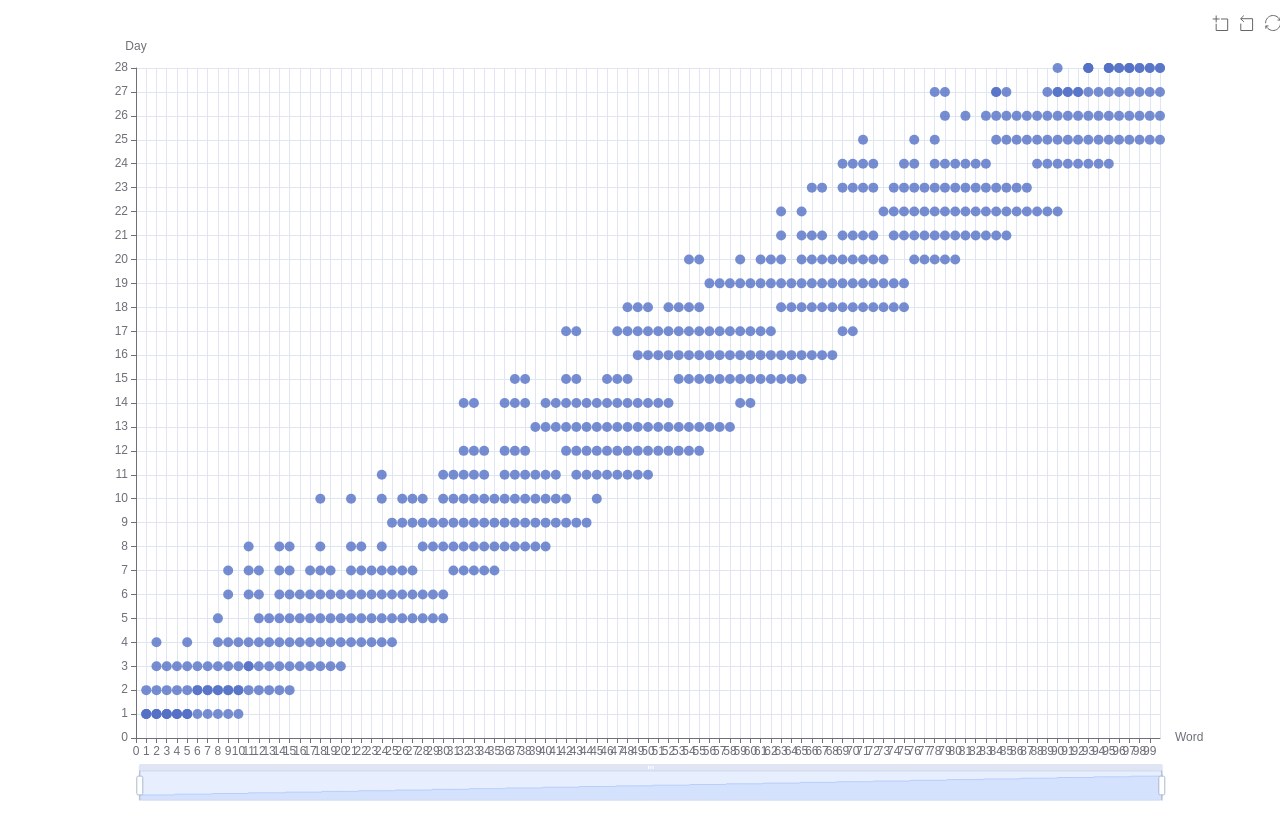
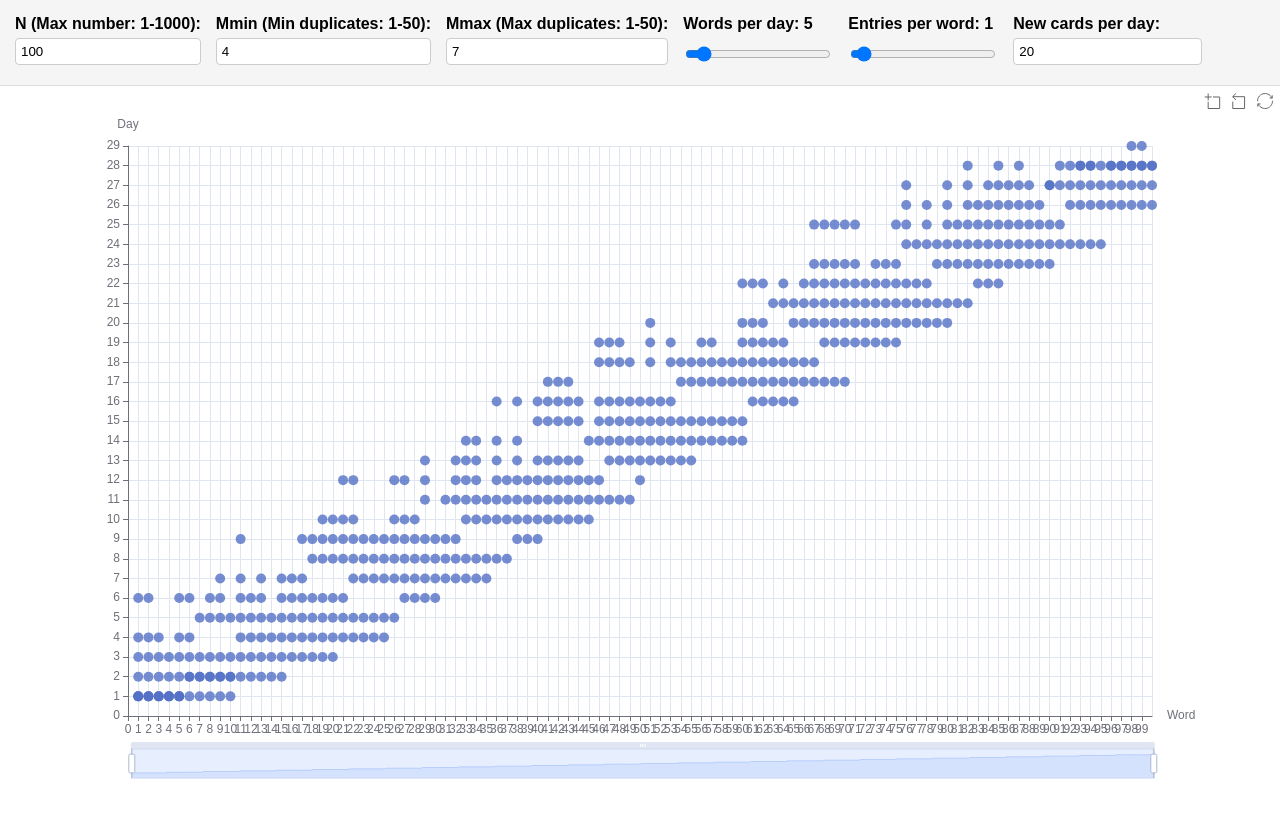
Before and after one commit to timurmuh/flashcard-gen-cz-en, a website with bundled scripts: page schedule-visualization/index.html in a window 1280 px wide. Built offline with nearby package versions, Linux system fonts and the light colour scheme.

Commit message:
interactive param controls

```diff
--- a/schedule-visualization/index.html
+++ b/schedule-visualization/index.html
@@ -4,10 +4,69 @@
 <head>
   <meta charset="utf-8" />
   <script src="index.ts"></script>
+  <style>
+    body {
+      font-family: Arial, sans-serif;
+      margin: 0;
+      padding: 0;
+    }
+    .controls {
+      padding: 15px;
+      background-color: #f5f5f5;
+      border-bottom: 1px solid #ddd;
+      display: flex;
+      flex-wrap: wrap;
+      gap: 15px;
+    }
+    .control-group {
+      display: flex;
+      flex-direction: column;
+      min-width: 150px;
+    }
+    label {
+      margin-bottom: 5px;
+      font-weight: bold;
+    }
+    input, select {
+      padding: 5px;
+      border: 1px solid #ccc;
+      border-radius: 4px;
+    }
+    .chart-container {
+      width: 100%;
+      height: calc(100vh - 100px);
+    }
+  </style>
 </head>
 
 <body>
-  <div id="main" style="width: 100vw; height:100vh;"></div>
+  <div class="controls">
+    <div class="control-group">
+      <label for="n-input">N (Max number: 1-1000):</label>
+      <input type="number" id="n-input" min="1" max="1000" value="100">
+    </div>
+    <div class="control-group">
+      <label for="mmin-input">Mmin (Min duplicates: 1-50):</label>
+      <input type="number" id="mmin-input" min="1" max="50" value="4">
+    </div>
+    <div class="control-group">
+      <label for="mmax-input">Mmax (Max duplicates: 1-50):</label>
+      <input type="number" id="mmax-input" min="1" max="50" value="7">
+    </div>
+    <div class="control-group">
+      <label for="words-per-day">Words per day: <span id="words-per-day-value">5</span></label>
+      <input type="range" id="words-per-day" min="1" max="100" value="5">
+    </div>
+    <div class="control-group">
+      <label for="entries-per-word">Entries per word: <span id="entries-per-word-value">1</span></label>
+      <input type="range" id="entries-per-word" min="1" max="7" value="1">
+    </div>
+    <div class="control-group">
+      <label for="new-cards-per-day">New cards per day:</label>
+      <input type="number" id="new-cards-per-day" min="1" value="20">
+    </div>
+  </div>
+  <div id="main" class="chart-container"></div>
 </body>
 
 </html>
--- a/schedule-visualization/index.ts
+++ b/schedule-visualization/index.ts
@@ -34,30 +34,108 @@ function generateSequence(N: number, Mmin: number, Mmax: number): number[] {
   return sequence;
 }
 
-// Generate a sequence with parameters
-const N = 100; // Max number in the sequence
-const Mmin = 4; // Minimum duplicates
-const Mmax = 7; // Maximum duplicates
+// Function to regenerate the chart with new parameters
+let debounceTimeout: number | null = null;
+let myChart: echarts.ECharts;
+
+// Initialize the chart with default values when DOM is loaded
+document.addEventListener('DOMContentLoaded', () => {
+  // Get all input elements
+  const nInput = document.getElementById('n-input') as HTMLInputElement;
+  const mminInput = document.getElementById('mmin-input') as HTMLInputElement;
+  const mmaxInput = document.getElementById('mmax-input') as HTMLInputElement;
+  const wordsPerDayInput = document.getElementById('words-per-day') as HTMLInputElement;
+  const wordsPerDayValue = document.getElementById('words-per-day-value') as HTMLSpanElement;
+  const entriesPerWordInput = document.getElementById('entries-per-word') as HTMLInputElement;
+  const entriesPerWordValue = document.getElementById('entries-per-word-value') as HTMLSpanElement;
+  const newCardsPerDayInput = document.getElementById('new-cards-per-day') as HTMLInputElement;
+
+  // Initialize the chart
+  myChart = echarts.init(document.getElementById('main'));
+
+  // Update displays for range inputs
+  wordsPerDayInput.addEventListener('input', () => {
+    wordsPerDayValue.textContent = wordsPerDayInput.value;
+  });
+
+  entriesPerWordInput.addEventListener('input', () => {
+    entriesPerWordValue.textContent = entriesPerWordInput.value;
+  });
+
+  // Set up event listeners for all inputs with debounce
+  [nInput, mminInput, mmaxInput, wordsPerDayInput, entriesPerWordInput, newCardsPerDayInput].forEach(element => {
+    element.addEventListener('change', debounceUpdateChart);
+    element.addEventListener('input', debounceUpdateChart);
+  });
+
+  // Update max value for wordsPerDay based on N
+  nInput.addEventListener('change', () => {
+    const nValue = parseInt(nInput.value);
+    wordsPerDayInput.max = nValue.toString();
+
+    // Update Mmax constraints
+    if (parseInt(mmaxInput.value) < parseInt(mminInput.value)) {
+      mmaxInput.value = mminInput.value;
+    }
+  });
+
+  // Update max value for entriesPerWord based on Mmax
+  mmaxInput.addEventListener('change', () => {
+    const mmaxValue = parseInt(mmaxInput.value);
+    entriesPerWordInput.max = mmaxValue.toString();
+
+    // Keep Mmax >= Mmin
+    if (mmaxValue < parseInt(mminInput.value)) {
+      mmaxInput.value = mminInput.value;
+    }
+  });
+
+  // Update min value for Mmax based on Mmin
+  mminInput.addEventListener('change', () => {
+    const mminValue = parseInt(mminInput.value);
+    if (parseInt(mmaxInput.value) < mminValue) {
+      mmaxInput.value = mminValue.toString();
+    }
+  });
+
+  // Create initial chart
+  updateChart();
+});
+
+// Debounced function to update chart
+function debounceUpdateChart() {
+  if (debounceTimeout !== null) {
+    window.clearTimeout(debounceTimeout);
+  }
+
+  debounceTimeout = window.setTimeout(() => {
+    updateChart();
+    debounceTimeout = null;
+  }, 300); // 300ms debounce
+}
+
+// Function to update the chart with current input values
+function updateChart() {
+  // Get current values from inputs
+  const N = parseInt((document.getElementById('n-input') as HTMLInputElement).value);
+  const Mmin = parseInt((document.getElementById('mmin-input') as HTMLInputElement).value);
+  const Mmax = parseInt((document.getElementById('mmax-input') as HTMLInputElement).value);
+  const wordsPerDay = parseInt((document.getElementById('words-per-day') as HTMLInputElement).value);
+  const entriesPerWord = parseInt((document.getElementById('entries-per-word') as HTMLInputElement).value);
+  const newCardsPerDay = parseInt((document.getElementById('new-cards-per-day') as HTMLInputElement).value);
+
+  // Generate data with current parameters
   const wordsSequence = generateSequence(N, Mmin, Mmax);
-const reorderedSequence = reorderTranslations(wordsSequence, 5, 1);
+  const reorderedSequence = reorderTranslations(wordsSequence, wordsPerDay, entriesPerWord);
 
-const newCardsPerDay = 20;
   const wordsByDay = [];
   for (let i = 0; i < reorderedSequence.length; i += newCardsPerDay) {
     wordsByDay.push(reorderedSequence.slice(i, i + newCardsPerDay));
   }
   const coords = wordsByDay.flatMap((day, dayIndex) => day.map((word) => [word, dayIndex + 1]));
 
-const myChart = echarts.init(document.getElementById('main'));
-
+  // Configure and render the chart with the new data
   const option = {
-  // title: {
-  //   text: 'ECharts Getting Started Example',
-  // },
-  // tooltip: {},
-  // legend: {
-  //   data: ['sales'],
-  // },
     toolbox: {
       feature: {
         dataZoom: {
@@ -113,4 +191,5 @@ const option = {
   };
 
   // Display the chart using the configuration items and data just specified.
-myChart.setOption(option);
+  myChart.setOption(option, true); // true forces a complete redraw
+}
```
Lines whose indentation alone changed are shown as unchanged.
